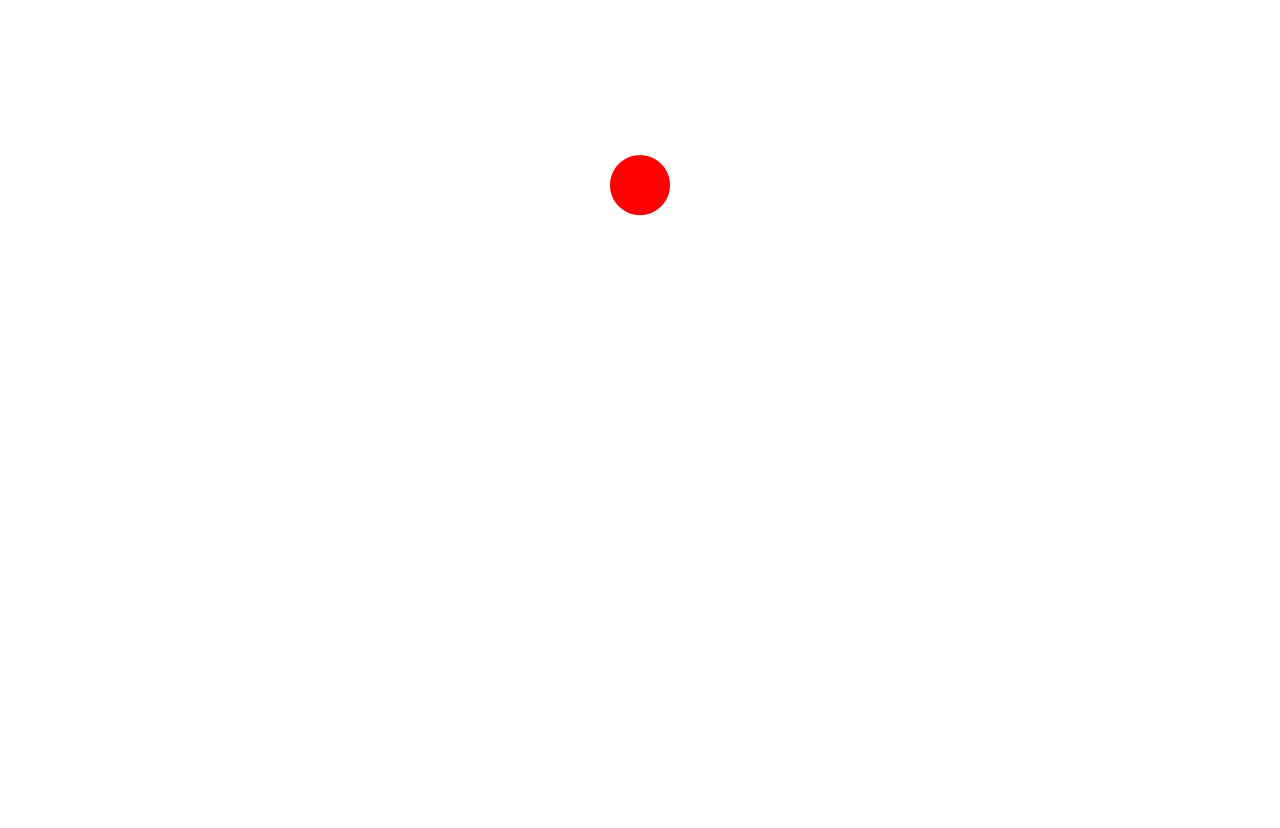
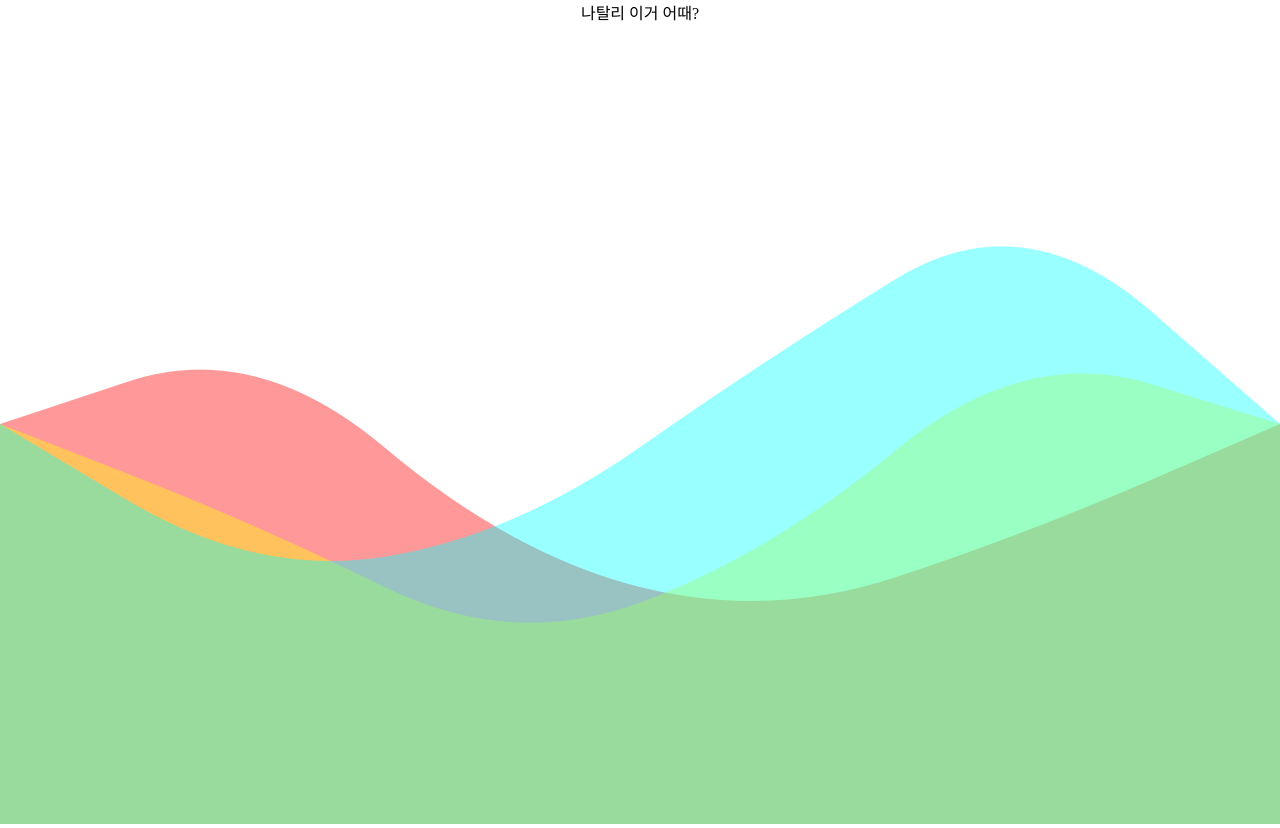
Before and after one commit to mxx-kor/waves, a plain HTML site: page index.html in a window 1280 px wide. Before the commit the page ends 804 px from the top, so only its background shows below. Drawn offline with Linux system fonts and the light colour scheme.

Commit message:
made waves

```diff
--- a/JS/app.js
+++ b/JS/app.js
@@ -1,6 +1,6 @@
 import {
-    Wave
- } from "./wave.js";
+    WaveGroup
+ } from "./wavegroup.js";
 
 class App {
     constructor() {
@@ -8,7 +8,7 @@ class App {
         this.ctx = this.canvas.getContext('2d');
         document.body.appendChild(this.canvas)
 
-        this.wave = new Wave();
+        this.waveGroup = new WaveGroup();
 
         window.addEventListener('resize', this.resize.bind(this), false);
         this.resize();
@@ -24,13 +24,13 @@ class App {
         this.canvas.height = this.stageHeight * 2;
         this.ctx.scale(2, 2);
 
-        this.wave.resize(this.stageWidth, this.stageHeight);
+        this.waveGroup.resize(this.stageWidth, this.stageHeight);
     }
 
     animate(t) {
         this.ctx.clearRect(0, 0, this.stageWidth, this.stageHeight);
 
-        this.wave.draw(this.ctx);
+        this.waveGroup.draw(this.ctx);
 
         requestAnimationFrame(this.animate.bind(this));
     }
--- a/JS/point.js
+++ b/JS/point.js
@@ -1,10 +1,10 @@
 export class Point {
-    constructor(x, y) {
+    constructor(index, x, y) {
         this.x = x;
         this.y = y;
         this.fixedY = y;
         this.speed = 0.1;
-        this.cur = 0;
+        this.cur = index;
         this.max = Math.random() * 100 + 150;
     }
 
--- a/JS/wave.js
+++ b/JS/wave.js
@@ -1,7 +1,11 @@
 import { Point } from "./point.js";
 
 export class Wave {
-    constructor() {
+    constructor(index, totalPoints, color) {
+        this.index = index;
+        this.totalPoints = totalPoints;
+        this.color = color;
+        this.point = [];
 
     }
 
@@ -12,23 +16,51 @@ export class Wave {
         this.centerX = stageWidth / 2;
         this.centerY = stageHeight / 2;
 
+        this.pointGap = this.stageWidth / (this.totalPoints - 1);
+
         this.init();
     }
 
     init() {
-        this.point = new Point(
-            this.centerX,
-            this.centerY
-        );
+        this.points = [];
+
+        for (let i = 0; i < this.totalPoints; i++) {
+            const point = new Point(
+                this.index + i,
+                this.pointGap * i,
+                this.centerY,
+            );
+            this.points[i] = point;
+        }
     }
 
     draw(ctx) {
         ctx.beginPath();
-        ctx.fillStyle = '#ff0000';
+        ctx.fillStyle = this.color;
 
-        this.point.update();
+        let prevX = this.points[0].x;
+        let prevY = this.points[0].y;
 
-        ctx.arc(this.point.x, this.point.y, 30, 0, 2 * Math.PI);
+        ctx.moveTo(prevX, prevY);
+
+        for (let i = 1; i < this.totalPoints; i++) {
+            if (i < this.totalPoints - 1) {
+                this.points[i].update();
+            }
+
+            const cx = (prevX + this.points[i].x) / 2;
+            const cy = (prevY + this.points[i].y) / 2;
+
+            ctx.quadraticCurveTo(prevX, prevY, cx, cy);
+
+            prevX = this.points[i].x;
+            prevY = this.points[i].y;
+        }
+
+        ctx.lineTo(prevX,prevY);
+        ctx.lineTo(this.stageWidth, this.stageHeight);
+        ctx.lineTo(this.points[0].x, this.stageHeight);
         ctx.fill();
+        ctx.closePath();
     }
 }
--- /dev/null
+++ b/JS/wavegroup.js
@@ -0,0 +1,37 @@
+import {
+    Wave
+} from './wave.js'
+
+export class WaveGroup {
+    constructor() {
+        this.totalWaves = 3;
+        this.totalPoints = 6;
+
+        this.color = ['rgba(255,0,0,0.4)', 'rgba(255,255,0,0.4)', 'rgba(0,255,255,0.4)'];
+
+        this.waves = [];
+
+        for (let i = 0; i < this.totalWaves; i++) {
+            const wave = new Wave(
+                i,
+                this.totalPoints,
+                this.color[i]
+            );
+            this.waves[i] = wave;
+        }
+    }
+
+    resize(stageWidth, stageHeight) {
+        for (let i = 0; i < this.totalWaves; i++) {
+            const wave = this.waves[i];
+            wave.resize(stageWidth, stageHeight);
+        }
+    }
+
+    draw(ctx) {
+        for (let i = 0; i < this.totalWaves; i++) {
+            const wave = this.waves[i];
+            wave.draw(ctx);
+            }
+        }
+}
--- a/index.html
+++ b/index.html
@@ -8,6 +8,7 @@
     <link rel="stylesheet" type="text/css" href="style.css"
 </head>
 <body>
+    <div>나탈리 이거 어때?</div>
     <script type="module" src="JS/app.js"></script>
 </body>
 </html>
--- a/style.css
+++ b/style.css
@@ -23,3 +23,8 @@ canvas {
   width: 100%;
   height: 100%;
 }
+
+div {
+  text-align: center;
+  text-decoration: solid;
+}
```
